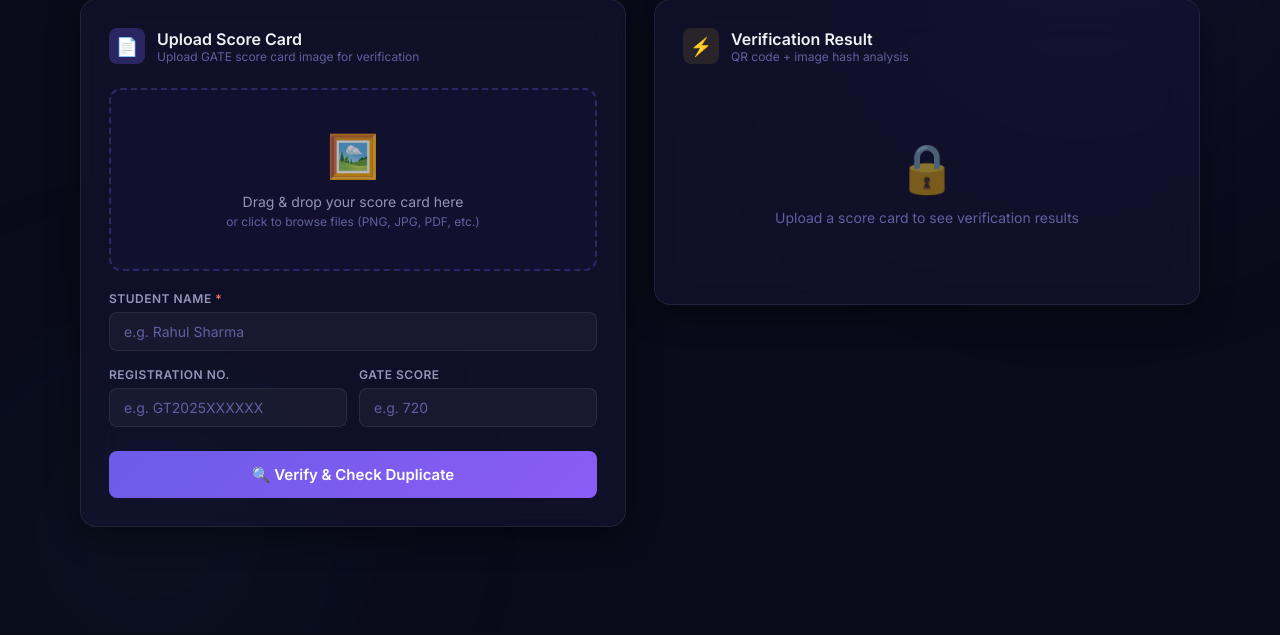
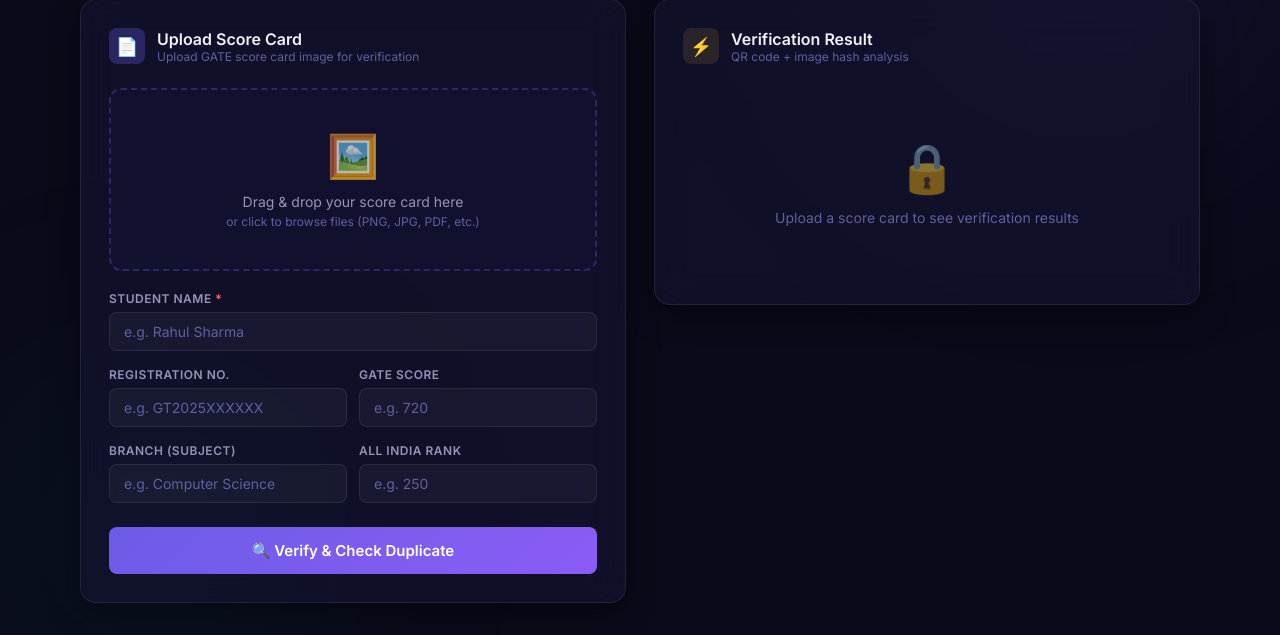
Before and after one commit to prankush-sharma/schalorship-eligiblity, a Flask app: page / in a window 1280 px wide. Shown: the part 166-801 px from the top of the page. Before the commit the page ends 693 px from the top, so only its background shows below. Run offline with Flask 3, Linux system fonts and the light colour scheme; data that the repository does not hold is empty; some libraries are stand-ins or nearby versions.

Commit message:
feat: Add rank and branch extraction and verification

```diff
--- a/app.py
+++ b/app.py
@@ -111,6 +111,30 @@ def upload_scorecard():
 
         registration_no = request.form.get('registration_no', '').strip()
         gate_score = request.form.get('gate_score', '').strip()
+        branch = request.form.get('branch', '').strip()
+        rank_str = request.form.get('rank', '').strip()
+        try:
+            rank = int(rank_str) if rank_str else None
+        except ValueError:
+            rank = None
+
+        # Eligibility Check
+        allowed_branches = [
+            "cs", "computer science", "computer science and information technology",
+            "computer science and engineering", "da", "data science and artificial intelligence",
+            "data science & artificial intelligence"
+        ]
+        if not branch or branch.lower() not in allowed_branches:
+            return jsonify({
+                'status': 'rejected',
+                'message': f'Not eligible for scholarship. Branch "{branch}" is not eligible. Only CS and DA are allowed.'
+            }), 200
+
+        if rank is None or rank > 500:
+            return jsonify({
+                'status': 'rejected',
+                'message': f'Not eligible for scholarship. Rank must be 500 or below. (Found Rank: {rank})'
+            }), 200
 
         # Read and process image
         image_bytes = file.read()
@@ -146,6 +170,8 @@ def upload_scorecard():
                     'student_name': duplicate['student_name'],
                     'registration_no': duplicate['registration_no'] or 'N/A',
                     'gate_score': duplicate['gate_score'] or 'N/A',
+                    'branch': duplicate['branch'] or 'N/A',
+                    'rank': duplicate['rank'] or 'N/A',
                     'uploaded_at': duplicate['uploaded_at'],
                     'original_filename': duplicate['original_filename']
                 },
@@ -165,6 +191,8 @@ def upload_scorecard():
             qr_data=qr_data,
             image_hash=image_hash,
             gate_score=gate_score,
+            branch=branch,
+            rank=rank,
             original_filename=file.filename
         )
 
@@ -176,6 +204,8 @@ def upload_scorecard():
                 'student_name': student_name,
                 'registration_no': registration_no,
                 'gate_score': gate_score,
+                'branch': branch,
+                'rank': rank,
                 'qr_data_found': qr_data is not None,
                 'image_hash': image_hash
             }
--- a/static/app.js
+++ b/static/app.js
@@ -127,6 +127,8 @@ function parseExtractedText(text, qrData = null) {
     let name = '';
     let regNo = '';
     let score = '';
+    let branch = '';
+    let rank = '';
 
     // Step 1: Attempt to pull perfect data from the embedded QR code
     if (qrData) {
@@ -170,6 +172,20 @@ function parseExtractedText(text, qrData = null) {
         } else if (!score && /^(?:GATE Score|Score)\s*[\:\-]\s*(\d+)$/i.test(line)) {
             score = line.match(/^(?:GATE Score|Score)\s*[\:\-]\s*(\d+)$/i)[1];
         }
+
+        // Match Rank
+        if (!rank && /^(?:All India Rank|Rank in this Paper|Rank)$/i.test(line) && i + 1 < lines.length) {
+            rank = lines[i + 1].replace(/[^\d]/g, '');
+        } else if (!rank && /^(?:All India Rank|Rank in this Paper|Rank)\s*[\:\-]\s*(\d+)$/i.test(line)) {
+            rank = line.match(/^(?:All India Rank|Rank in this Paper|Rank)\s*[\:\-]\s*(\d+)$/i)[1];
+        }
+
+        // Match Branch
+        if (!branch && /^(?:Name of Paper|Subject|Paper|Branch)$/i.test(line) && i + 1 < lines.length) {
+            branch = lines[i + 1];
+        } else if (!branch && /^(?:Name of Paper|Subject|Paper|Branch)\s*[\:\-]\s*(.+)$/i.test(line)) {
+            branch = line.match(/^(?:Name of Paper|Subject|Paper|Branch)\s*[\:\-]\s*(.+)$/i)[1];
+        }
     }
 
     // Fallbacks if line-by-line fails
@@ -186,7 +202,9 @@ function parseExtractedText(text, qrData = null) {
     if (!name && !regNo && lines.length >= 10 && /^[A-Z]{2}\d{2}[A-Z0-9]+$/i.test(lines[0])) {
         // We caught the official GATE PDF labelless format!
         regNo = lines[0].toUpperCase();
+        branch = lines[1].trim();
         name = lines[2].replace(/[^a-zA-Z\s]/g, '').trim();
+        rank = lines[3].replace(/[^\d]/g, '').trim();
 
         // Find the GATE score (first valid integer <= 1000 after the hash)
         // We start searching after the Rank (index 3) and Hash (index 4)
@@ -219,8 +237,10 @@ function parseExtractedText(text, qrData = null) {
     if (name && name.length > 2) document.getElementById('studentName').value = name;
     if (regNo) document.getElementById('registrationNo').value = regNo;
     if (score) document.getElementById('gateScore').value = parseInt(score).toString(); // clean up any extra chars
+    if (branch) document.getElementById('branch').value = branch;
+    if (rank) document.getElementById('rank').value = rank;
 
-    if (name || regNo || score) {
+    if (name || regNo || score || branch || rank) {
         showToast('Document scanned and details auto-filled!', 'success');
     } else {
         showToast('Could not automatically detect details. Please enter manually.', 'error');
@@ -236,6 +256,8 @@ async function autoExtractDetails(file) {
     document.getElementById('studentName').value = '';
     document.getElementById('registrationNo').value = '';
     document.getElementById('gateScore').value = '';
+    document.getElementById('branch').value = '';
+    document.getElementById('rank').value = '';
 
     try {
         // ALWAYS pass file to backend to fetch embedded QR payload and native PDF text if available
@@ -301,6 +323,8 @@ uploadForm.addEventListener('submit', async (e) => {
     formData.append('student_name', studentName);
     formData.append('registration_no', document.getElementById('registrationNo').value.trim());
     formData.append('gate_score', document.getElementById('gateScore').value.trim());
+    formData.append('branch', document.getElementById('branch').value.trim());
+    formData.append('rank', document.getElementById('rank').value.trim());
 
     // Show loading
     submitBtn.classList.add('loading');
@@ -318,17 +342,25 @@ uploadForm.addEventListener('submit', async (e) => {
         resultPlaceholder.style.display = 'none';
         resultApproved.classList.remove('show');
         resultDuplicate.classList.remove('show');
+        document.getElementById('resultRejected').classList.remove('show');
 
         if (data.status === 'approved') {
             // Show approved result
             document.getElementById('approvedName').textContent = data.record.student_name;
             document.getElementById('approvedRegNo').textContent = data.record.registration_no || 'N/A';
             document.getElementById('approvedScore').textContent = data.record.gate_score || 'N/A';
+            document.getElementById('approvedBranch').textContent = data.record.branch || 'N/A';
+            document.getElementById('approvedRank').textContent = data.record.rank || 'N/A';
             document.getElementById('approvedQR').textContent = data.record.qr_data_found ? '✓ Found' : '✗ Not Found';
             document.getElementById('approvedHash').textContent = data.record.image_hash || 'N/A';
             resultApproved.classList.add('show');
             showToast('✅ Scholarship approved! Score card verified.', 'success');
             updateStats();
+
+        } else if (data.status === 'rejected') {
+            document.getElementById('rejectedMessage').textContent = data.message;
+            document.getElementById('resultRejected').classList.add('show');
+            showToast('🚫 Not Eligible! ' + data.message, 'error');
 
         } else if (data.status === 'duplicate') {
             // Show duplicate result
@@ -398,6 +430,8 @@ function renderTable(scorecards) {
             <td style="color: var(--text-primary); font-weight: 600;">${sc.student_name}</td>
             <td>${sc.registration_no || '—'}</td>
             <td>${sc.gate_score || '—'}</td>
+            <td style="max-width: 150px; white-space: nowrap; overflow: hidden; text-overflow: ellipsis;" title="${sc.branch || ''}">${sc.branch || '—'}</td>
+            <td>${sc.rank || '—'}</td>
             <td>
                 <span class="qr-status ${sc.qr_data ? 'found' : 'not-found'}">
                     ${sc.qr_data ? '✓ Found' : '✗ N/A'}
--- a/templates/index.html
+++ b/templates/index.html
@@ -97,6 +97,17 @@
                             </div>
                         </div>
 
+                        <div class="form-row">
+                            <div class="form-group">
+                                <label class="form-label">Branch (Subject)</label>
+                                <input type="text" class="form-input" id="branch" placeholder="e.g. Computer Science">
+                            </div>
+                            <div class="form-group">
+                                <label class="form-label">All India Rank</label>
+                                <input type="number" class="form-input" id="rank" placeholder="e.g. 250">
+                            </div>
+                        </div>
+
                         <button type="submit" class="btn-submit" id="submitBtn">
                             <span class="btn-text">🔍 Verify & Check Duplicate</span>
                         </button>
@@ -140,6 +151,14 @@
                                 <span class="result-detail-value" id="approvedScore">—</span>
                             </div>
                             <div class="result-detail-row">
+                                <span class="result-detail-label">Branch</span>
+                                <span class="result-detail-value" id="approvedBranch">—</span>
+                            </div>
+                            <div class="result-detail-row">
+                                <span class="result-detail-label">Rank</span>
+                                <span class="result-detail-value" id="approvedRank">—</span>
+                            </div>
+                            <div class="result-detail-row">
                                 <span class="result-detail-label">QR Code</span>
                                 <span class="result-detail-value" id="approvedQR">—</span>
                             </div>
@@ -147,6 +166,15 @@
                                 <span class="result-detail-label">Image Hash</span>
                                 <span class="result-detail-value" id="approvedHash" style="font-family: monospace; font-size: 11px;">—</span>
                             </div>
+                        </div>
+                    </div>
+
+                    <!-- Rejected Result -->
+                    <div id="resultRejected" class="result-duplicate">
+                        <div class="result-banner duplicate">
+                            <div class="result-banner-icon">🚫</div>
+                            <div class="result-banner-title">NOT ELIGIBLE</div>
+                            <div class="result-banner-text" id="rejectedMessage">This score card does not meet the rank or branch scholarship criteria.</div>
                         </div>
                     </div>
 
@@ -209,6 +237,8 @@
                             <th>Student Name</th>
                             <th>Reg. No.</th>
                             <th>Score</th>
+                            <th>Branch</th>
+                            <th>Rank</th>
                             <th>QR Code</th>
                             <th>Image Hash</th>
                             <th>Submitted</th>
```
Also changed, not shown: models.py (+9 -1 lines).
